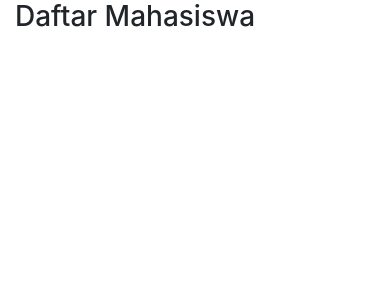
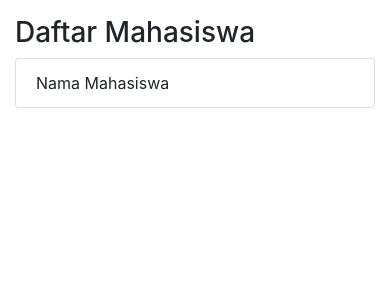
Before and after one commit to sakitkepala/ngoprek-ci-mahasiswa, a CodeIgniter app: page /a/index.php/mahasiswa/index in a window 390 px wide. Shown: the part 56-356 px from the top of the page. Run offline with CodeIgniter, Linux system fonts and the light colour scheme.

Commit message:
Lengkapi template halaman Mahasiswa pakai list bootstrap

```diff
--- a/application/views/mahasiswa/index.php
+++ b/application/views/mahasiswa/index.php
@@ -1,3 +1,10 @@
 <div class="container">
-  <h3>Daftar Mahasiswa</h3>
+  <div class="row mt-3">
+    <div class="col-md-6">
+      <h3>Daftar Mahasiswa</h3>
+      <ul class="list-group">
+        <li class="list-group-item">Nama Mahasiswa</li>
+      </ul>
+    </div>
+  </div>
 </div>
```
